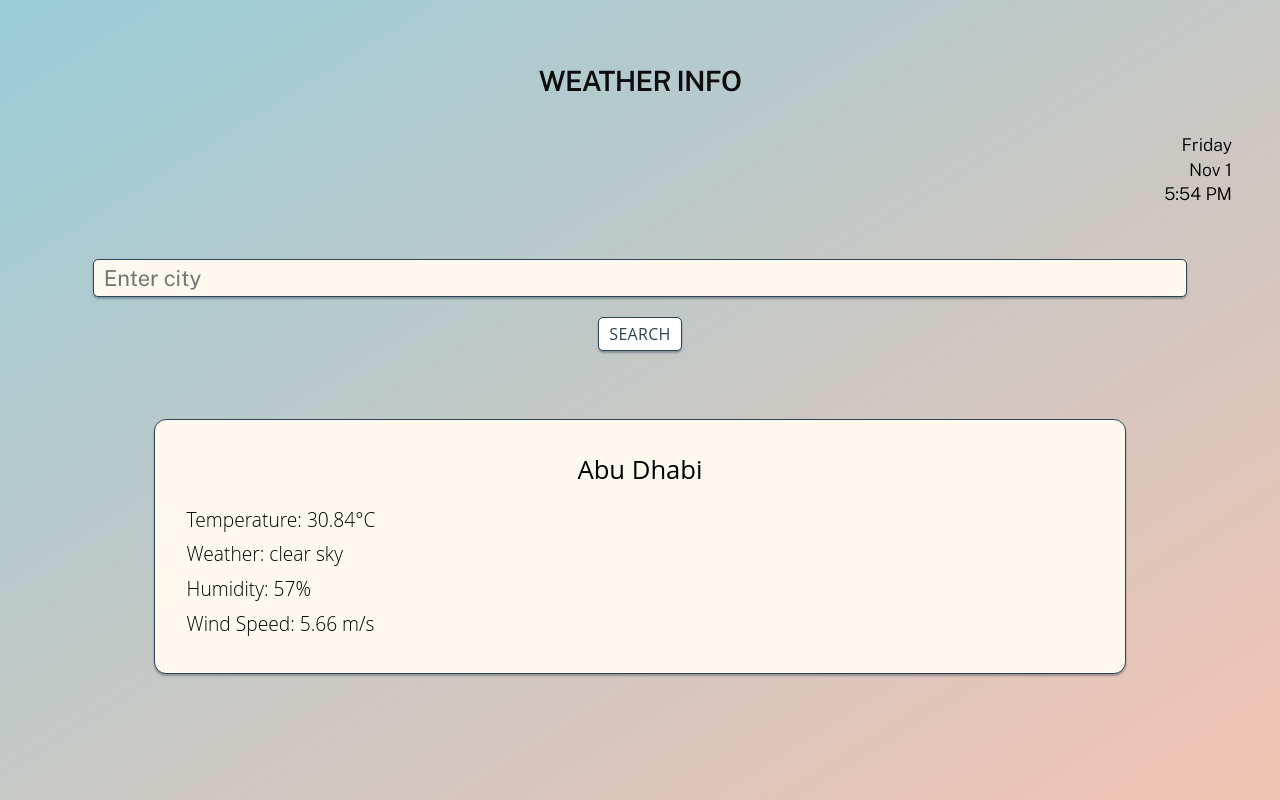
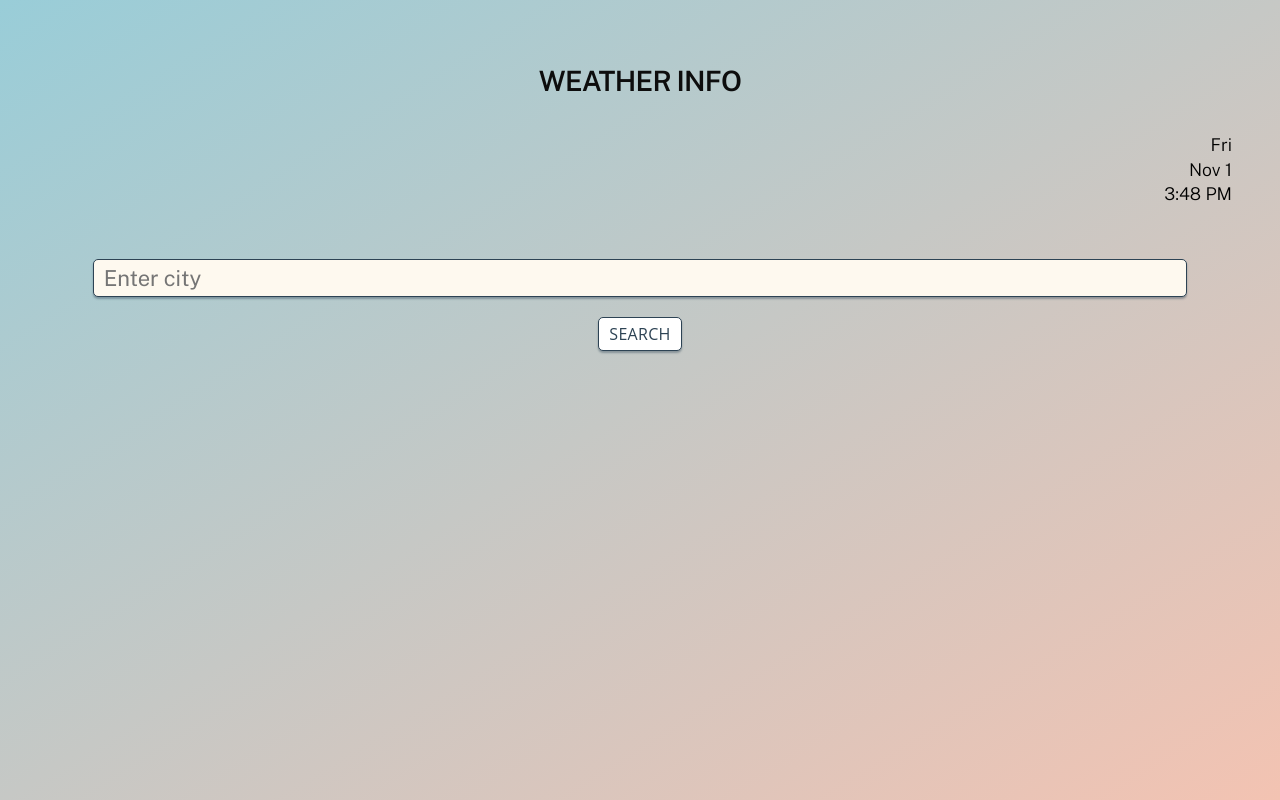
Before and after one commit to AnnaMara27/Simple_JS_Weather_App, a plain HTML site: page index.html in a window 1280 px wide. Drawn offline with nearby package versions, Linux system fonts and the light colour scheme.

Commit message:
Add js functionality for the date display

```diff
--- a/index.html
+++ b/index.html
@@ -12,24 +12,20 @@
     <div class="container">
       <h1>WEATHER INFO</h1>
 
-      <div class="date-container">
-        <p class="day" id="day">Friday</p>
-        <p class="date" id="date">Nov 1</p>
-        <p class="time" id="time">5:54 PM</p>
-      </div>
+      <div class="date-container"></div>
 
       <div class="input-container">
         <input type="text" id="city-input" placeholder="Enter city" />
         <button class="btn" id="search-btn">Search</button>
       </div>
 
-      <div class="results-container weather" id="weather-details">
-        <h2>Abu Dhabi</h2>
+      <div class="weather" id="weather-details">
+        <!-- <h2>Abu Dhabi</h2>
 
         <p>Temperature: 30.84°C</p>
         <p>Weather: clear sky</p>
         <p>Humidity: 57%</p>
-        <p>Wind Speed: 5.66 m/s</p>
+        <p>Wind Speed: 5.66 m/s</p> -->
       </div>
     </div>
 
--- a/script.js
+++ b/script.js
@@ -2,6 +2,38 @@ const apiKey = "45e23f7f83a255d1d561eb02dcbfc365";
 const cityInput = document.getElementById("city-input");
 const searchBtn = document.getElementById("search-btn");
 const weatherDetails = document.getElementById("weather-details");
+const dateContainerEl = document.querySelector(".date-container");
+
+function displayTime() {
+  const now = new Date();
+  const month = now.getMonth();
+  const date = now.getDate();
+  const day = now.getDay();
+  const hoursExact = now.getHours();
+  const minutesExact = now.getMinutes();
+  const pmAm = hoursExact >= 12 ? "PM" : "AM";
+  const hours = hoursExact >= 12 ? hoursExact - 12 : hoursExact;
+  const minutes = minutesExact >= 10 ? minutesExact : `0${minutesExact}`;
+
+  const months = ["Jan", "Feb", "Mar", "Apr", "May", "Jun", "Jul", "Aug", "Sep", "Oct", "Nov", "Dec"];
+
+  const weekdays = ["Sun", "Mon", "Tue", "Wed", "Thu", "Fri", "Sat"];
+
+  dateContainerEl.innerHTML = `
+      <p class="day" id="day">${weekdays[day]}</p>
+        <p class="date" id="date">${months[month]} ${date}</p>
+        <p class="time" id="time">${hours}:${minutes} ${pmAm}</p>`;
+}
+
+function displayWeather(data) {
+  weatherDetails.classList.add("results-container");
+  weatherDetails.innerHTML = `
+  <h2>Your city: ${data.name}</h2>
+  <p>Temperature: ${data.main.temp}°C</P>
+  <p>Weather: ${data.weather[0].description}</p>
+  <p>Humidity: ${data.main.humidity}%</p>
+  <p>Wind Speed: ${data.wind.speed} m/s</p>`;
+}
 
 searchBtn.addEventListener("click", () => {
   const city = cityInput.value;
@@ -16,11 +48,4 @@ searchBtn.addEventListener("click", () => {
     });
 });
 
-function displayWeather(data) {
-  weatherDetails.innerHTML = `
-  <h2>Your city: ${data.name}</h2>
-  <p>Temperature: ${data.main.temp}°C</P>
-  <p>Weather: ${data.weather[0].description}</p>
-  <p>Humidity: ${data.main.humidity}%</p>
-  <p>Wind Speed: ${data.wind.speed} m/s</p>`;
-}
+displayTime();
```
